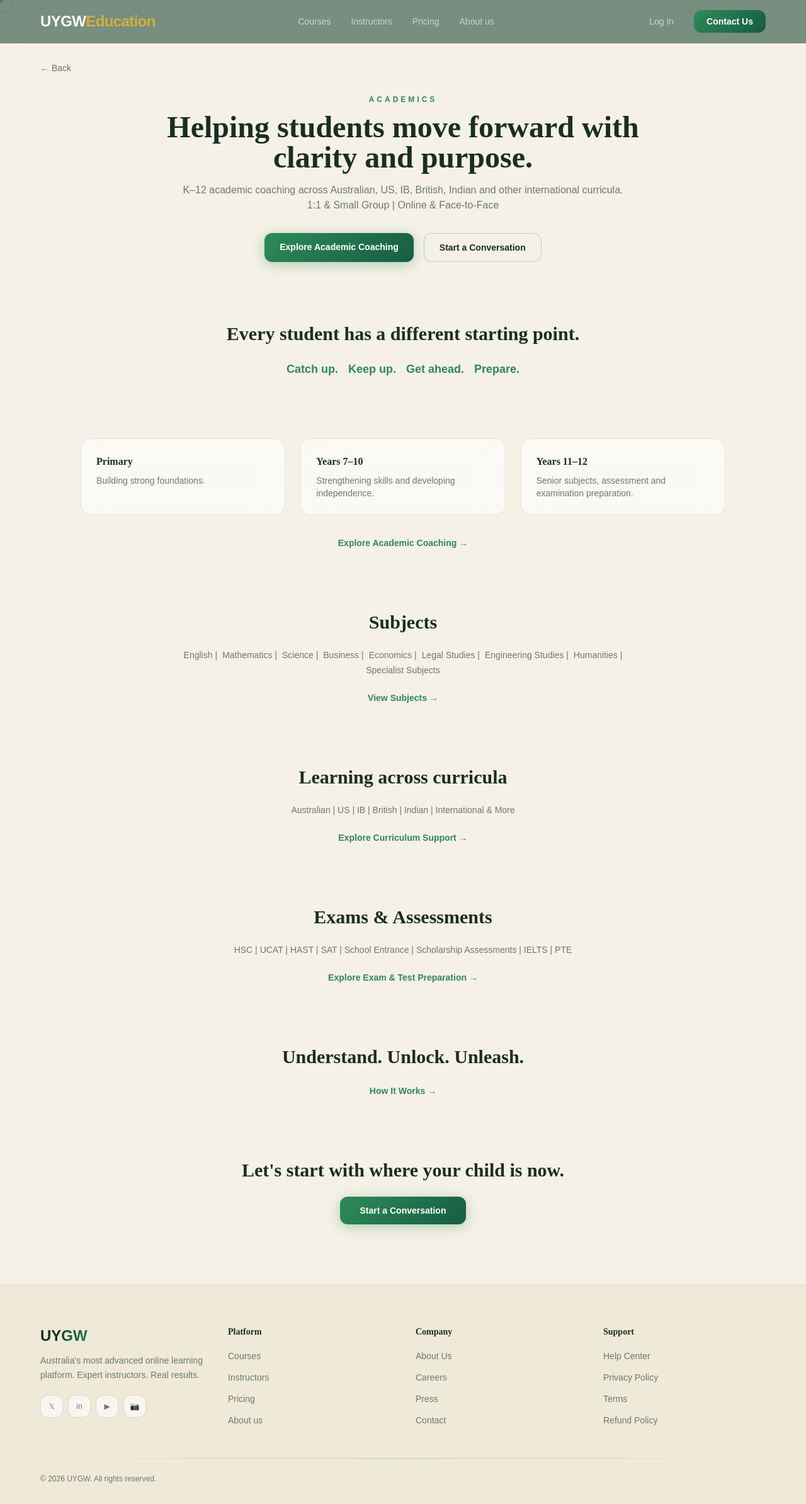
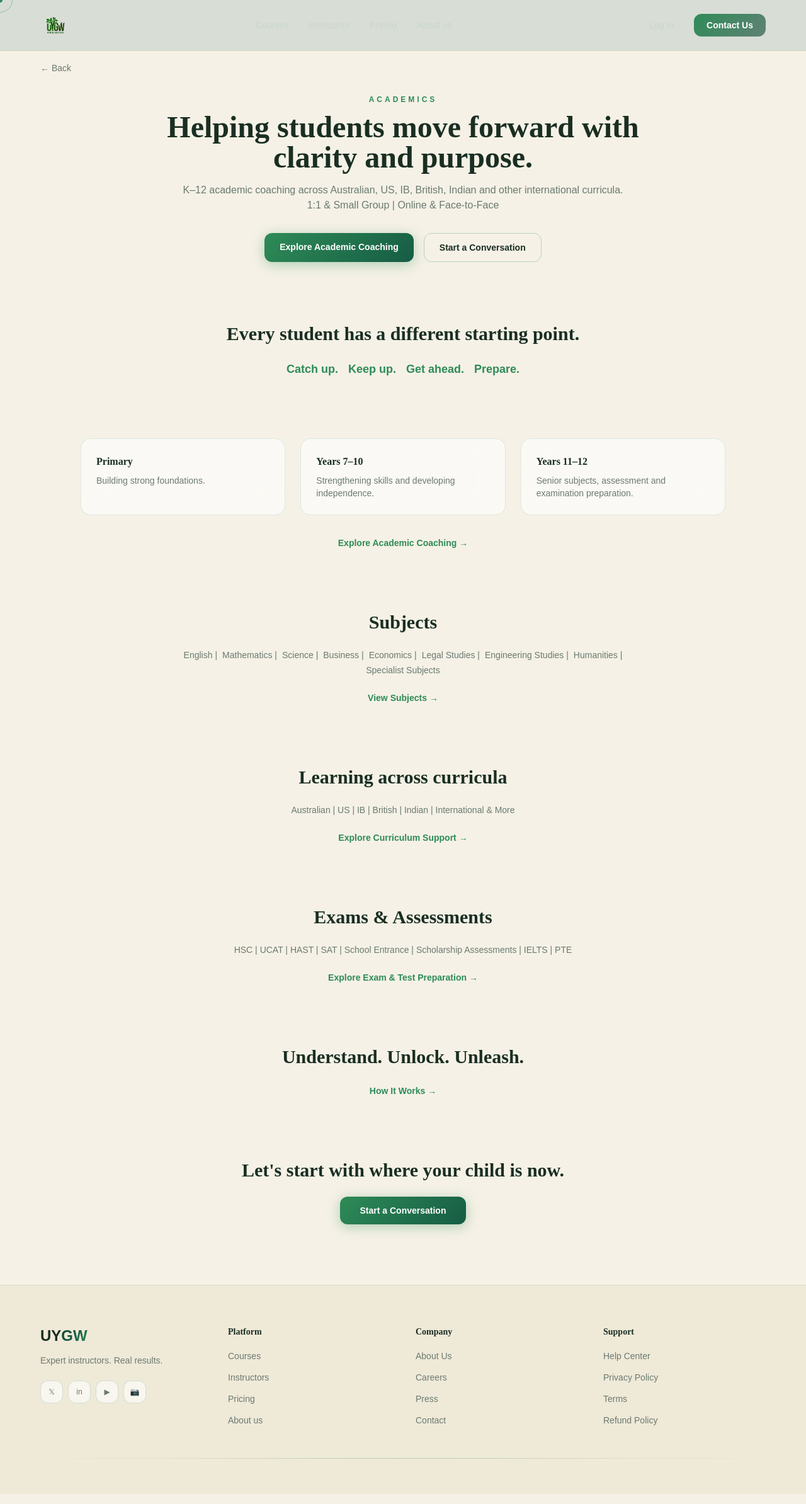
Before and after one commit to lokesh0004/UYGW_UPDATED-1, a Next.js app: page /courses/1 in a window 1280 px wide. Shown: the whole page at 63% size. Built offline with nearby package versions, Linux system fonts and the light colour scheme.

Commit message:
navbar: use logo image

```diff
--- a/app/layout.tsx
+++ b/app/layout.tsx
@@ -4,7 +4,7 @@ import Cursor from "@/components/Cursor";
 
 export const metadata: Metadata = {
   title: "CodeHub — Learn Without Limits",
-  description: "Australia's most advanced online learning platform.",
+  description: "",
 };
 
 export default function RootLayout({ children }: { children: React.ReactNode }) {
--- a/app/page.tsx
+++ b/app/page.tsx
@@ -25,7 +25,6 @@ export default function Home() {
         <Testimonials />
         <Courses />
         <Features />
-        <Instructors />
         <ContactForm />
         <Footer />
       </main>
--- a/components/Footer.tsx
+++ b/components/Footer.tsx
@@ -34,7 +34,7 @@ export default function Footer() {
             <span className="text-gradient-indigo">GW</span>
           </div>
           <p className="text-sm leading-relaxed mb-5" style={{ color: "var(--muted)" }}>
-            Australia's most advanced online learning platform. Expert instructors. Real results.
+             Expert instructors. Real results.
           </p>
           <div className="flex gap-2">
             {["𝕏", "in", "▶", "📷"].map(icon => (
@@ -79,7 +79,7 @@ export default function Footer() {
       </div>
       <div className="section-divider mb-6" />
       <div className="flex flex-wrap justify-between items-center gap-3">
-        <p className="text-xs" style={{ color: "var(--muted)" }}>© 2026 UYGW. All rights reserved.</p>
+        <p className="text-xs" style={{ color: "var(--muted)" }}></p>
       </div>
     </footer>
   );
--- a/components/Hero.tsx
+++ b/components/Hero.tsx
@@ -113,7 +113,7 @@ export default function Hero() {
             style={{ background: "rgba(212,175,55,0.15)", borderColor: "rgba(212,175,55,0.35)", backdropFilter: "blur(12px)" }}>
             <span className="w-2 h-2 rounded-full animate-pulse" style={{ background: "var(--gold)", boxShadow: "0 0 8px #D4AF37" }} />
             <span className="text-xs font-semibold tracking-widest uppercase" style={{ color: "#F0DFA0" }}>
-              Australia's #1 Ed-Tech Platform
+              Upskill Your Growth With UYGW
             </span>
           </div>
 
--- a/components/Navbar.tsx
+++ b/components/Navbar.tsx
@@ -1,13 +1,14 @@
 "use client";
 import { useEffect, useRef } from "react";
 import Link from "next/link";
+import Image from "next/image";
 import gsap from "gsap";
 
 const links = [
   { label: "Courses", href: "/#courses" },
   { label: "Instructors", href: "/#instructors" },
   { label: "Pricing", href: "/#pricing" },
-  { label: "About us", href: "/#About us" },
+  { label: "About us", href: "/#about" },
 ];
 
 export default function Navbar() {
@@ -20,10 +21,10 @@ export default function Navbar() {
     const onScroll = () => {
       if (!ref.current) return;
       if (window.scrollY > 30) {
-        ref.current.style.background = "rgba(15,61,46,0.95)";
-        ref.current.style.boxShadow = "0 1px 0 rgba(46,139,87,0.25), 0 8px 32px rgba(0,0,0,0.25)";
+        ref.current.style.background = "rgba(202, 213, 210, 0.95)";
+        ref.current.style.boxShadow = "0 1px 0 rgba(183, 192, 187, 0.25), 0 8px 32px rgba(192, 183, 183, 0.25)";
       } else {
-        ref.current.style.background = "rgba(15,61,46,0.55)";
+        ref.current.style.background = "rgba(191, 205, 201, 0.55)";
         ref.current.style.boxShadow = "none";
       }
     };
@@ -38,9 +39,15 @@ export default function Navbar() {
       style={{ visibility: "hidden", background: "rgba(15,61,46,0.55)", borderColor: "rgba(212,175,55,0.15)" }}
     >
       {/* Logo */}
-      <Link href="/" className="text-2xl font-bold tracking-tight">
-        <span className="text-white">UYGW</span>
-        <span style={{ color: "var(--gold)" }}>Education</span>
+      <Link href="/" className="flex items-center">
+        <Image
+          src="/logo.png"
+          alt="UYGW Education"
+          width={160}
+          height={48}
+          priority
+          className="h-10 md:h-12 w-auto"
+        />
       </Link>
 
       {/* Links */}
@@ -77,7 +84,7 @@ export default function Navbar() {
         <Link
           href="/#enquiry"
           className="relative px-5 py-2 rounded-xl text-sm font-semibold text-white overflow-hidden group"
-          style={{ background: "linear-gradient(135deg, #2E8B57, #165C44)" }}
+          style={{ background: "linear-gradient(135deg, #2E8B57, #608175)" }}
         >
           <span className="relative z-10">Contact Us</span>
           <div className="absolute inset-0 bg-white/10 translate-y-full group-hover:translate-y-0 transition-transform duration-300" />
```
